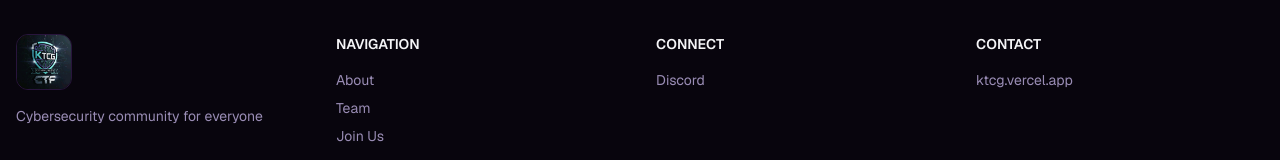
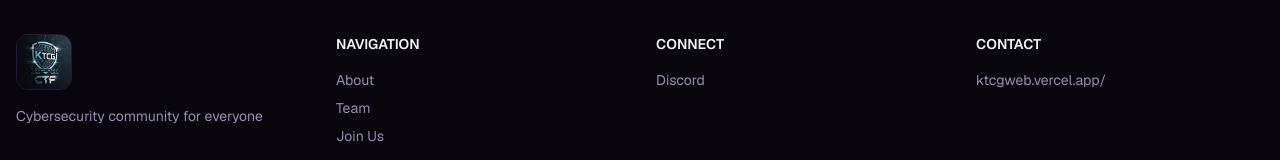
Before and after one commit to Nothingness1312/ktcgweb, a Next.js app: page / in a window 1280 px wide. Shown: the part 2625-2785 px from the top of the page. Built offline with nearby package versions, Linux system fonts and the light colour scheme.

Commit message:
update footer

```diff
--- a/app/page.tsx
+++ b/app/page.tsx
@@ -219,7 +219,7 @@ export default function Home() {
             </div>
             <div>
               <h3 className="font-semibold mb-4 text-sm">CONTACT</h3>
-              <p className="text-sm text-muted-foreground">ktcg.vercel.app</p>
+              <p className="text-sm text-muted-foreground">ktcgweb.vercel.app/</p>
             </div>
           </div>
         </div>
```
